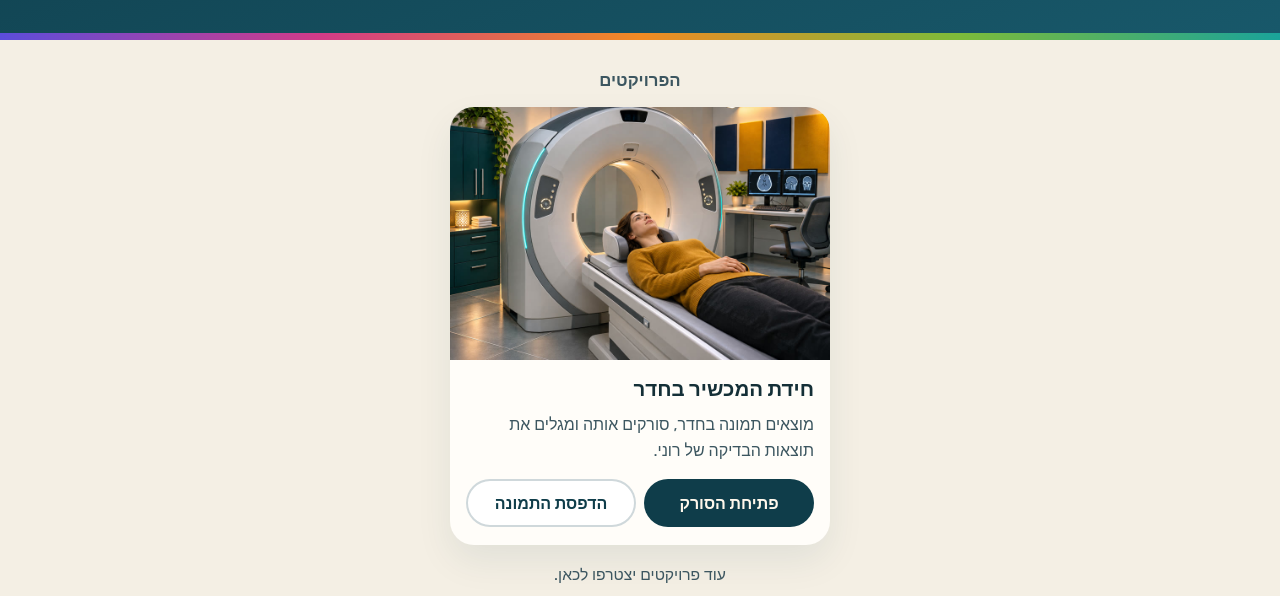
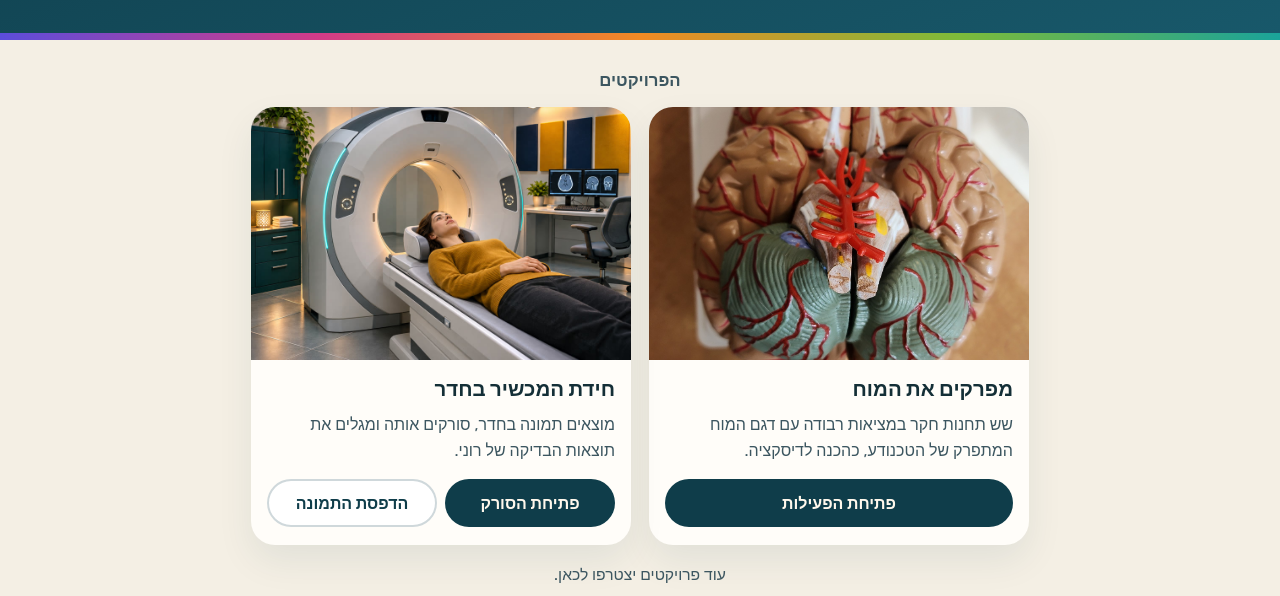
Before and after one commit to technodahadera/technoda-ar, a plain HTML site: page index.html in a window 1280 px wide. Shown: the part 269-865 px from the top of the page. Drawn offline with Linux system fonts and the light colour scheme.

Commit message:
Link brain AR activity from Technoda AR homepage

```diff
--- a/index.html
+++ b/index.html
@@ -193,6 +193,12 @@
 // כדי להוסיף פרויקט: מוסיפים אובייקט למערך PROJECTS.
 const PROJECTS = [
   {
+    title: "מפרקים את המוח",
+    description: "שש תחנות חקר במציאות רבודה עם דגם המוח המתפרק של הטכנודע, כהכנה לדיסקציה.",
+    image: "brain-ar/assets/whole.jpg", imageAlt: "דגם המוח של הטכנודע", width: 928, height: 1648,
+    actions: [{label:"פתיחת הפעילות",href:"brain-ar/",primary:true}]
+  },
+  {
     title: "חידת המכשיר בחדר",
     description: "מוצאים תמונה בחדר, סורקים אותה ומגלים את תוצאות הבדיקה של רוני.",
     image: "ct-ar/assets/poster.jpg",
```
